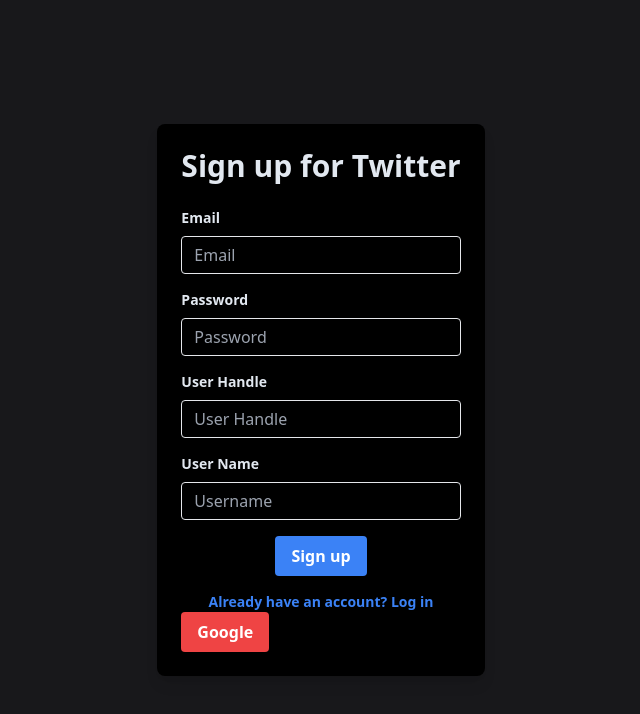
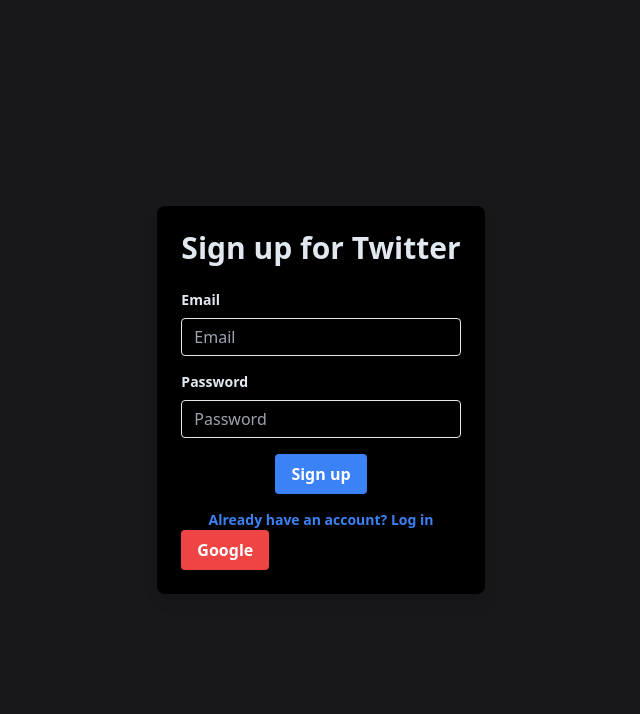
Before and after one commit to SahilSamel/Graph-networking-view, a Next.js app in the folder front-end/: page /Auth in a window 1280 px wide. Shown: the top 714 px of the page, without its empty margins (319-959 px from the left). Built offline with nearby package versions, Linux system fonts and the light colour scheme.

Commit message:
Sign up flow fixes

```diff
--- a/front-end/components/Login.tsx
+++ b/front-end/components/Login.tsx
@@ -1,9 +1,8 @@
-
-import { useState, useEffect } from "react";
-;
+import { useState, useEffect } from "react";;
 import { useRouter } from "next/router";
 import { useForm, SubmitHandler } from "react-hook-form";
 import POST from "@/api/POST/POST";
+
 type Inputs = {
   email: string;
   password: string;
--- a/front-end/components/SignUp.tsx
+++ b/front-end/components/SignUp.tsx
@@ -5,6 +5,7 @@
 import { getAuth, signInWithPopup, GoogleAuthProvider } from "firebase/auth";
 import { useDispatch } from "react-redux";
 import { setUserId } from "@/state/authStates";
+
 type Inputs = {
   email: string;
   password: string;
@@ -25,7 +26,9 @@
   } = useForm<Inputs>();
 
   const dispatch = useDispatch();
+
   const onSubmit: SubmitHandler<Inputs> = (data: any) => {
+    console.log(data)
     const jsonData = JSON.stringify(data);
     POST("/auth/signup", jsonData, function (err: any, data: any) {
       if (err) {
@@ -74,7 +77,8 @@
         <h1 className="text-3xl font-bold mb-6 text-slate-200	 text-center ">
           Sign up for Twitter
         </h1>
-        <form className="w-full max-w-sm mx-auto flex flex-col ">
+        <form className="w-full max-w-sm mx-auto flex flex-col "
+        onSubmit={handleSubmit(onSubmit)}>
           <div className="mb-4">
             <label
               className="block text-slate-200	 text-sm font-bold mb-2"
@@ -113,49 +117,10 @@
               </span>
             )}
           </div>
-          <div className="mb-4">
-            <label
-              className="block text-slate-200	 text-sm font-bold mb-2"
-              htmlFor="userHandle"
-            >
-              User Handle
-            </label>
-            <input
-              className="appearance-none border rounded w-full py-2 px-3 text-slate-200	 leading-tight focus:outline-none focus:shadow-outline bg-black	"
-              type="text"
-              placeholder="User Handle"
-              {...register("userHandle", { required: true })}
-            />
-            {errors.userHandle && (
-              <span className="text-red-500 text-xs">
-                This field is required
-              </span>
-            )}
-          </div>
-          <div className="mb-4">
-            <label
-              className="block text-slate-200	 text-sm font-bold mb-2"
-              htmlFor="userHandle"
-            >
-              User Name
-            </label>
-            <input
-              className="appearance-none border rounded w-full py-2 px-3 text-slate-200	 leading-tight focus:outline-none focus:shadow-outline bg-black	"
-              type="text"
-              placeholder="Username"
-              {...register("userName", { required: true })}
-            />
-            {errors.userHandle && (
-              <span className="text-red-500 text-xs">
-                This field is required
-              </span>
-            )}
-          </div>
           <div className="flex items-center justify-center">
             <button
               className="bg-blue-500 hover:bg-blue-700 text-white font-bold py-2 px-4 rounded focus:outline-none focus:shadow-outline"
               type="submit"
-              onSubmit={handleSubmit(onSubmit)}
             >
               Sign up
             </button>
--- a/front-end/pages/Index.js
+++ b/front-end/pages/Index.js
@@ -1,24 +1,33 @@
 import { useEffect } from "react";
 import { useRouter } from "next/router";
 import GET from "@/api/GET/GET";
-import Detailsform from "@/components/Detailsform";
+import POST from "@/api/POST/POST"
+import { useSelector } from "react-redux";
 
 export default function Index() {
   const router = useRouter();
+  const userId = useSelector((state) => state.auth.userId);
 
   useEffect(() => {
     const checkAuth = () => {
       GET("/auth/checkLogin", function (err, data) {
         if (err) {
+          console.log(err);
           router.push("/auth");
         } else {
-            GET("/auth/dbCheck", function(err, data){
-                if(err){
-                    return <Detailsform />
-                } else {
-                    router.push("/home");
-                }
-            });
+          // const jsonData = JSON.stringify(userId);
+          // console.log(jsonData)
+          POST("/auth/dbCheck", userId, function (err, data) {
+            if (err) {
+              console.log(err);
+            } else {
+              if (data.status === 404) {
+                router.push("/register");
+              } else {
+                router.push("/home");
+              }
+            }
+          });
         }
       });
     };
--- /dev/null
+++ b/front-end/pages/register.js
@@ -0,0 +1,11 @@
+import DetailsForm from "@/components/DetailsForm";
+
+const Register = () => {
+    return (
+        <>
+            <DetailsForm />
+        </>
+    );
+}
+
+export default Register;
```
Also changed, not shown: 1 other file (tests, documents, lock files or other folders).
